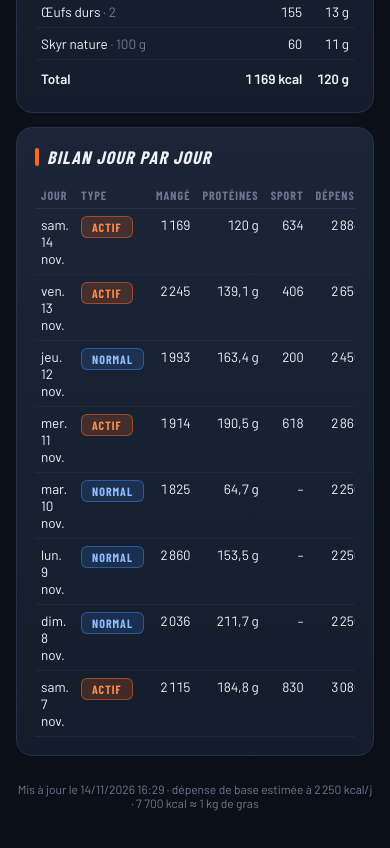
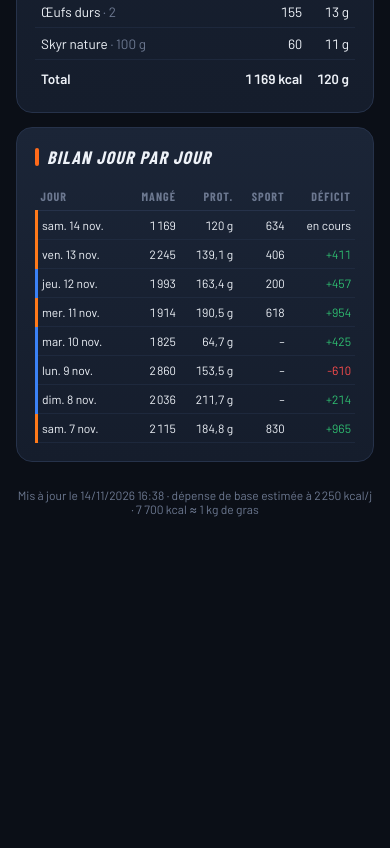
Before and after one commit to rossijarod8-creator/tableaueffort, a plain HTML site: page index.html in a window 390 px wide. Shown: the part 3543-4391 px from the top of the page. After the commit the page ends 4120 px from the top, so only its background shows below. Drawn offline with nearby package versions, Linux system fonts and the light colour scheme; a web font is replaced by a local one.

Commit message:
Tableau des jours lisible sur téléphone
Co-Authored-By: Claude Sonnet 5.5 <noreply@anthropic.com>
Claude-Session: https://claude.ai/code/session_01Xe2mLGGJxHAYYVC6KJvrh9

```diff
--- a/data.js
+++ b/data.js
@@ -1,5 +1,5 @@
 window.DATA = {
- "maj": "14/11/2026 16:29",
+ "maj": "14/11/2026 16:38",
  "profil": {
   "nom": "Jarod",
   "ftp": 220,
--- a/index.html
+++ b/index.html
@@ -170,6 +170,9 @@ tr.tot td{font-weight:700;border-bottom:none;padding-top:10px}
 
 /* Tableau des jours */
 .days td.pos{color:var(--good)} .days td.neg{color:var(--bad)}
+.days td,.days th{white-space:nowrap}
+.days td.jr{border-left:3px solid #3b82f6}.days td.jr.act{border-left-color:#ff7a1a}
+@media (max-width:520px){.days{font-size:12px}.days td,.days th{padding:7px 4px}.days .hm{display:none}}
 footer{margin-top:26px;color:var(--muted);font-size:12px;text-align:center}
 </style>
 </head>
@@ -450,11 +453,11 @@ drawChart(); addEventListener('resize', drawChart);
 
 /* Bilan */
 (function(){
-  let h = `<thead><tr><th>Jour</th><th>Type</th><th class="n">Mangé</th><th class="n">Protéines</th><th class="n">Sport</th><th class="n">Dépense</th><th class="n">Déficit</th></tr></thead><tbody>`;
+  let h = `<thead><tr><th>Jour</th><th class="hm">Type</th><th class="n">Mangé</th><th class="n">Prot.</th><th class="n">Sport</th><th class="n hm">Dépense</th><th class="n">Déficit</th></tr></thead><tbody>`;
   [...jours].reverse().forEach((j,i)=>{
     const partial = enCours && i===0;
-    h += `<tr><td>${dLong(j.date)}</td><td><span class="daytag ${j.type==='Actif'?'actif':'normal'}" style="margin:0">${j.type}</span></td>
-      <td class="n">${fr(j.mange)}</td><td class="n">${fr1(j.prot)} g</td><td class="n">${j.sport?fr(j.sport):'–'}</td><td class="n">${fr(j.depense)}</td>
+    h += `<tr><td class="jr ${j.type==='Actif'?'act':''}">${dLong(j.date)}</td><td class="hm"><span class="daytag ${j.type==='Actif'?'actif':'normal'}" style="margin:0">${j.type}</span></td>
+      <td class="n">${fr(j.mange)}</td><td class="n">${fr1(j.prot)} g</td><td class="n">${j.sport?fr(j.sport):'–'}</td><td class="n hm">${fr(j.depense)}</td>
       <td class="n ${partial?'':(j.deficit>=0?'pos':'neg')}">${partial?'en cours':(j.deficit>0?'+':'')+fr(j.deficit)}</td></tr>`;
   });
   document.getElementById('days').innerHTML = h+'</tbody>';
```
